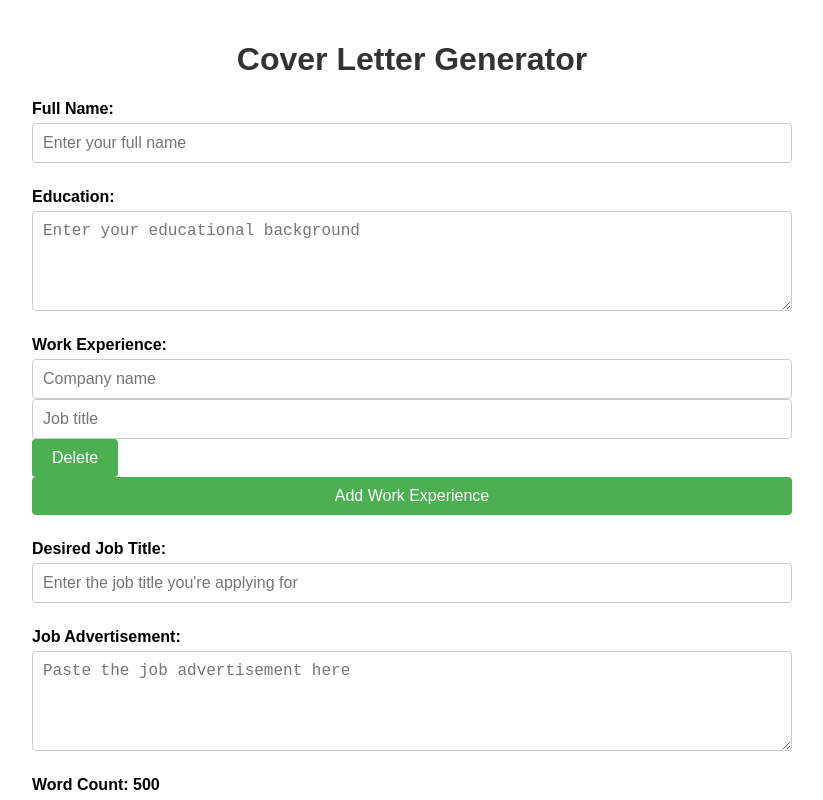
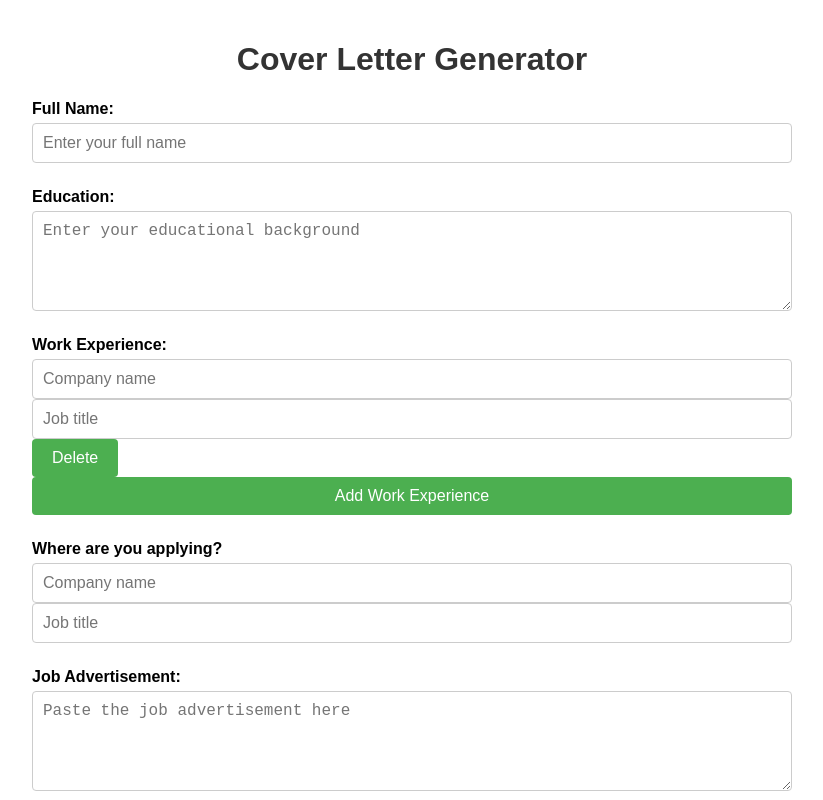
Before and after one commit to andregranberg/resumeAI, a React (Create React App) app: page / in a window 1280 px wide. Shown: the top 800 px of the page, without its empty margins (228-1051 px from the left). Built offline with nearby package versions, Linux system fonts and the light colour scheme; what ollama would draw is missing.

Commit message:
ability to define company and not just title that you are applying to

```diff
--- a/src/App.js
+++ b/src/App.js
@@ -11,7 +11,8 @@ function App() {
     const savedExperiences = localStorage.getItem('workExperiences');
     return savedExperiences ? JSON.parse(savedExperiences) : [{ company: '', title: '' }];
   });
-  const [jobTitle, setJobTitle] = useState(() => localStorage.getItem('jobTitle') || '');
+  const [applyingCompany, setApplyingCompany] = useState(() => localStorage.getItem('applyingCompany') || '');
+  const [applyingTitle, setApplyingTitle] = useState(() => localStorage.getItem('applyingTitle') || '');
   const [jobAd, setJobAd] = useState(() => localStorage.getItem('jobAd') || '');
   const [result, setResult] = useState('');
   const [isLoading, setIsLoading] = useState(false);
@@ -23,10 +24,11 @@ function App() {
     localStorage.setItem('name', name);
     localStorage.setItem('education', education);
     localStorage.setItem('workExperiences', JSON.stringify(workExperiences));
-    localStorage.setItem('jobTitle', jobTitle);
+    localStorage.setItem('applyingCompany', applyingCompany);
+    localStorage.setItem('applyingTitle', applyingTitle);
     localStorage.setItem('jobAd', jobAd);
     localStorage.setItem('wordCount', wordCount.toString());
-  }, [name, education, workExperiences, jobTitle, jobAd, wordCount]);
+  }, [name, education, workExperiences, applyingCompany, applyingTitle, jobAd, wordCount]);
 
   const addWorkExperience = () => {
     setWorkExperiences([...workExperiences, { company: '', title: '' }]);
@@ -55,10 +57,12 @@ function App() {
     Education: ${education}
     Work Experience:
     ${experienceString}
-    Desired Job Title: ${jobTitle}
+    Applying for:
+    Company: ${applyingCompany}
+    Position: ${applyingTitle}
     Job Ad: ${jobAd}
 
-    Please provide a well-written, professional cover letter based on this information. The letter should highlight the applicant's relevant skills and experiences, and explain why they are a good fit for the position.
+    Please provide a well-written, professional cover letter based on this information. The letter should highlight the applicant's relevant skills and experiences, and explain why they are a good fit for the ${applyingTitle} position at ${applyingCompany}.
 
     It is important that the letter is around ${wordCount} words.`;
 
@@ -139,14 +143,21 @@ function App() {
           <button onClick={addWorkExperience}>Add Work Experience</button>
         </div>
         <div className="input-group">
-          <label htmlFor="jobTitle">Desired Job Title:</label>
-          <input
-            id="jobTitle"
-            type="text"
-            value={jobTitle}
-            onChange={(e) => setJobTitle(e.target.value)}
-            placeholder="Enter the job title you're applying for"
-          />
+          <label>Where are you applying?</label>
+          <div className="applying-entry">
+            <input
+              type="text"
+              value={applyingCompany}
+              onChange={(e) => setApplyingCompany(e.target.value)}
+              placeholder="Company name"
+            />
+            <input
+              type="text"
+              value={applyingTitle}
+              onChange={(e) => setApplyingTitle(e.target.value)}
+              placeholder="Job title"
+            />
+          </div>
         </div>
         <div className="input-group">
           <label htmlFor="jobAd">Job Advertisement:</label>
```
